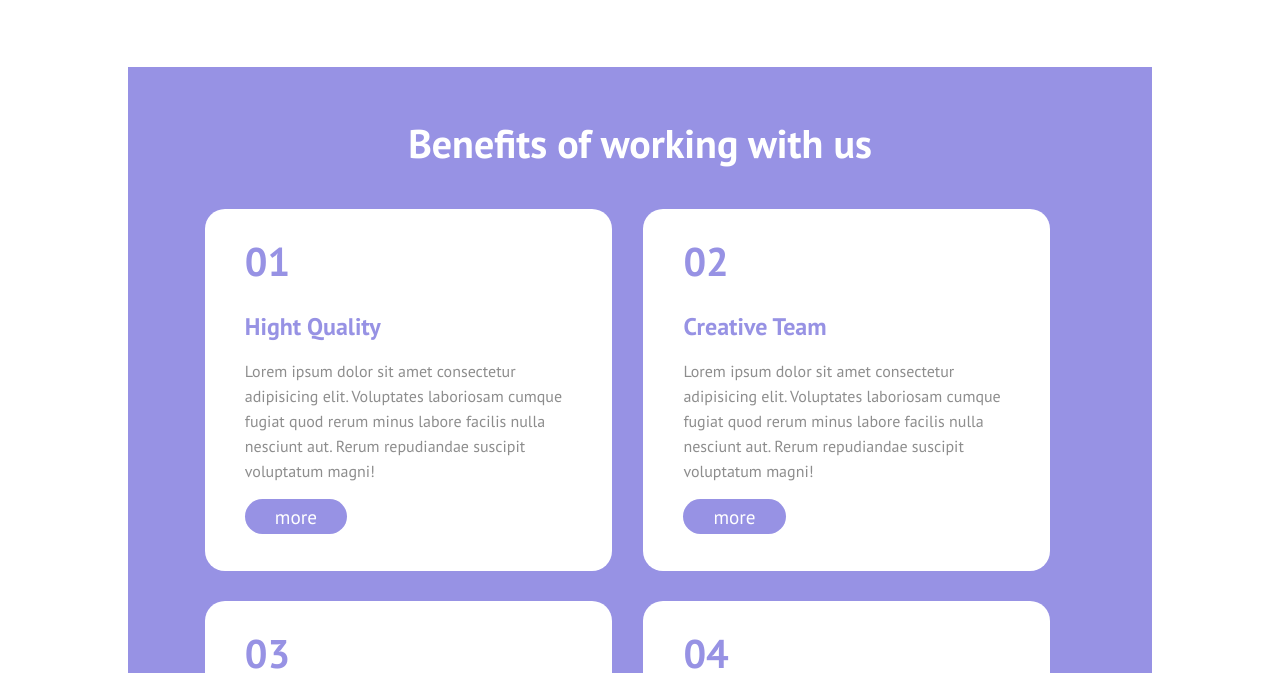
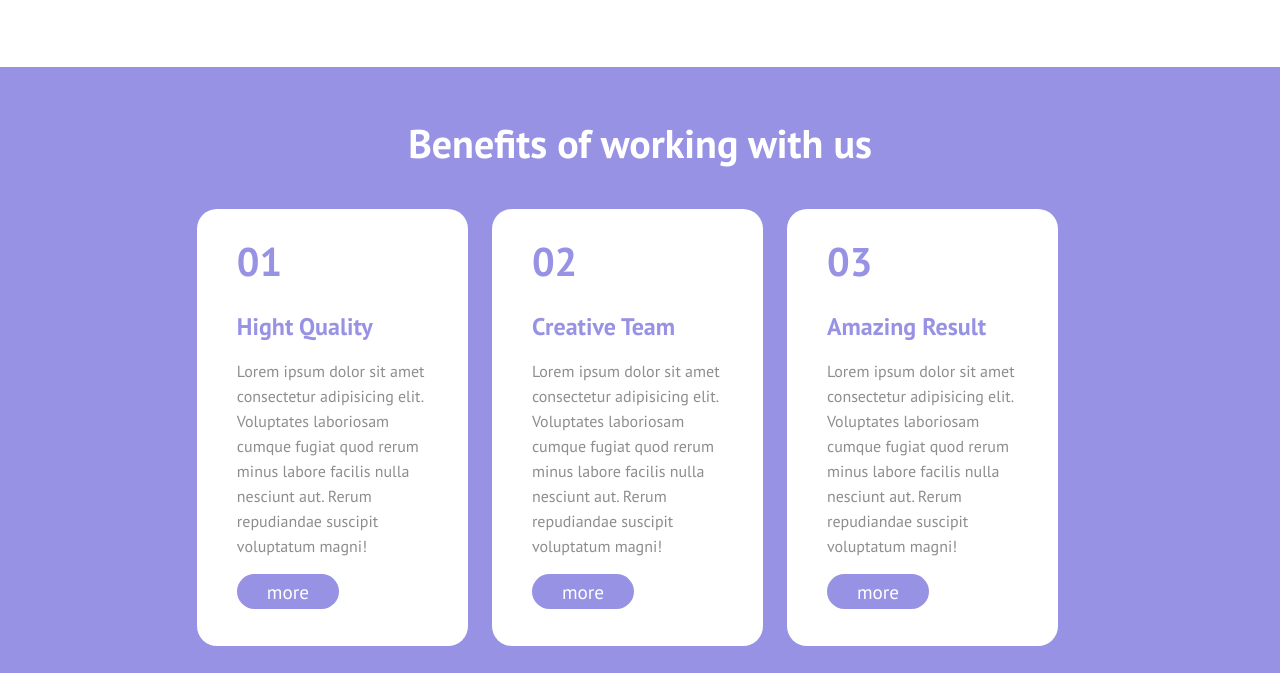
Before and after one commit to ericaostini/htmlcss-responsive-layout, a plain HTML site: page index.html in a window 1280 px wide. Shown: the part 2912-3585 px from the top of the page. Drawn offline with Linux system fonts and the light colour scheme.

Commit message:
flex benefits section media query 1200px

```diff
--- a/css/style.css
+++ b/css/style.css
@@ -350,6 +350,9 @@ footer a{
     .text-planning p{
         padding-right:50px;
     }
-
+    .benefit{
+        width: 30%;
+        margin-right: 5px;
+    }
 
 }
--- a/index.html
+++ b/index.html
@@ -112,7 +112,8 @@
                 </div>
             </div>
         </section>
-        <section id="benefits" class="container">
+        <section id="benefits">
+            <div class="container">
                 <h2 class="text-white text-center max-padding-bottom">Benefits of working with us</h2>
                 <div class="d-flex align-center justify-evenly margin">
                     <div class="benefit border-radius">
@@ -185,6 +186,7 @@
                     <p class="text-violet declaration padding-top-bottom">I help companies lorem ipsum dolor sit amet consectetur adipisicing elit.</p>
                     <a href="#" class="bg-violet button text-white"><i class="fa-brands fa-linkedin"></i> Find me on linkedin</a>
                 </div>
+            </div>
         </section>
         <section id="get-started" class="container">
             <h4 class="text-center opacity text-white">GET STARTED</h4>
```
Lines whose indentation alone changed are shown as unchanged.
